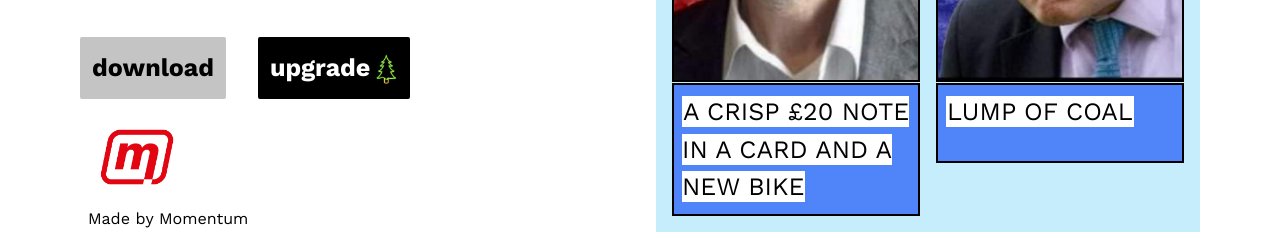
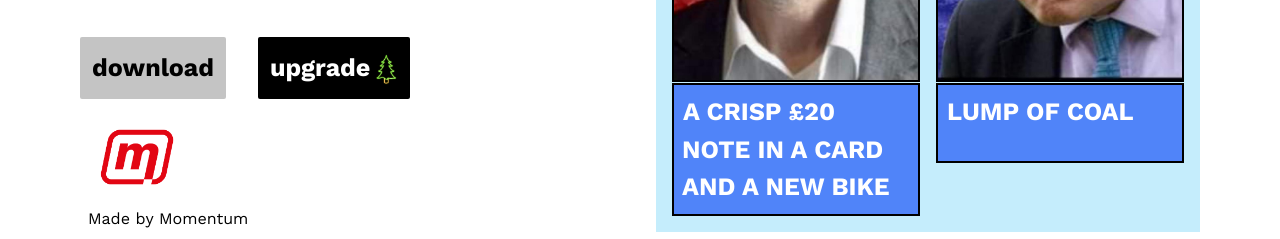
Before and after one commit to 558700/santascrooge, a Gatsby site: page / in a window 1280 px wide. Shown: the part 578-817 px from the top of the page. Built offline with nearby package versions, Linux system fonts and the light colour scheme; Gatsby itself is replaced by a stand-in of ours.

Commit message:
macro styling

```diff
--- a/src/components/index.js
+++ b/src/components/index.js
@@ -80,7 +80,7 @@ const ImageContainer = ({ response, src }) => (
   <div className="w-1/2 mobile:m-px m-2">
     <Image src={src} className="b--black w-100 h-3/4" />
     <Response>
-      <span className="mobile:text-sm p-px font-sans black uppercase bg-white">
+      <span className="mobile:text-sm p-px font-sans black uppercase">
         {response}
       </span>
     </Response>
--- a/src/styles/_custom.css
+++ b/src/styles/_custom.css
@@ -20,6 +20,11 @@ span.ml-1.bg-white.px-2.py-1.uppercase.font-sans.font-normal {
   font-size: 40px !important;
 }
 
+#imageToDownload div.flex {
+  color: white !important;
+  font-weight: bold !important;
+}
+
 .flex {
   font-size: 25px !important;
 }
```
